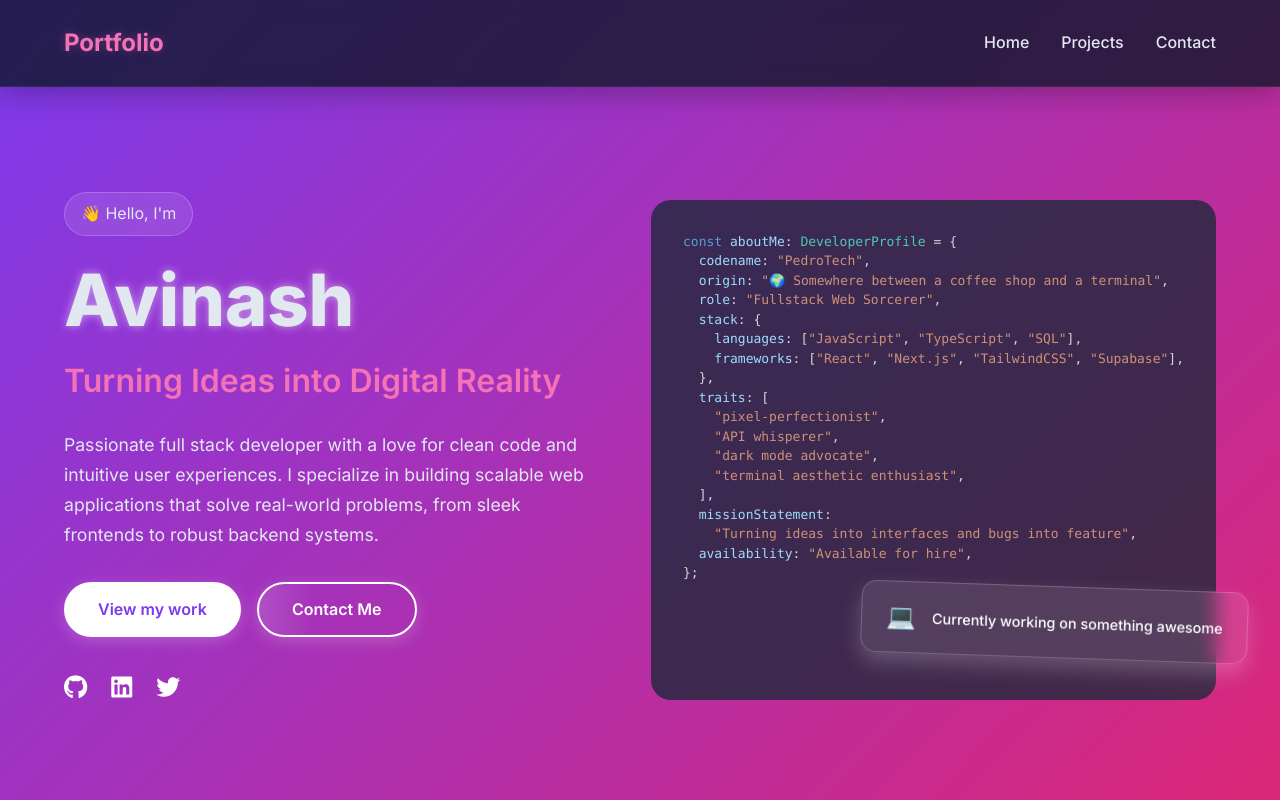
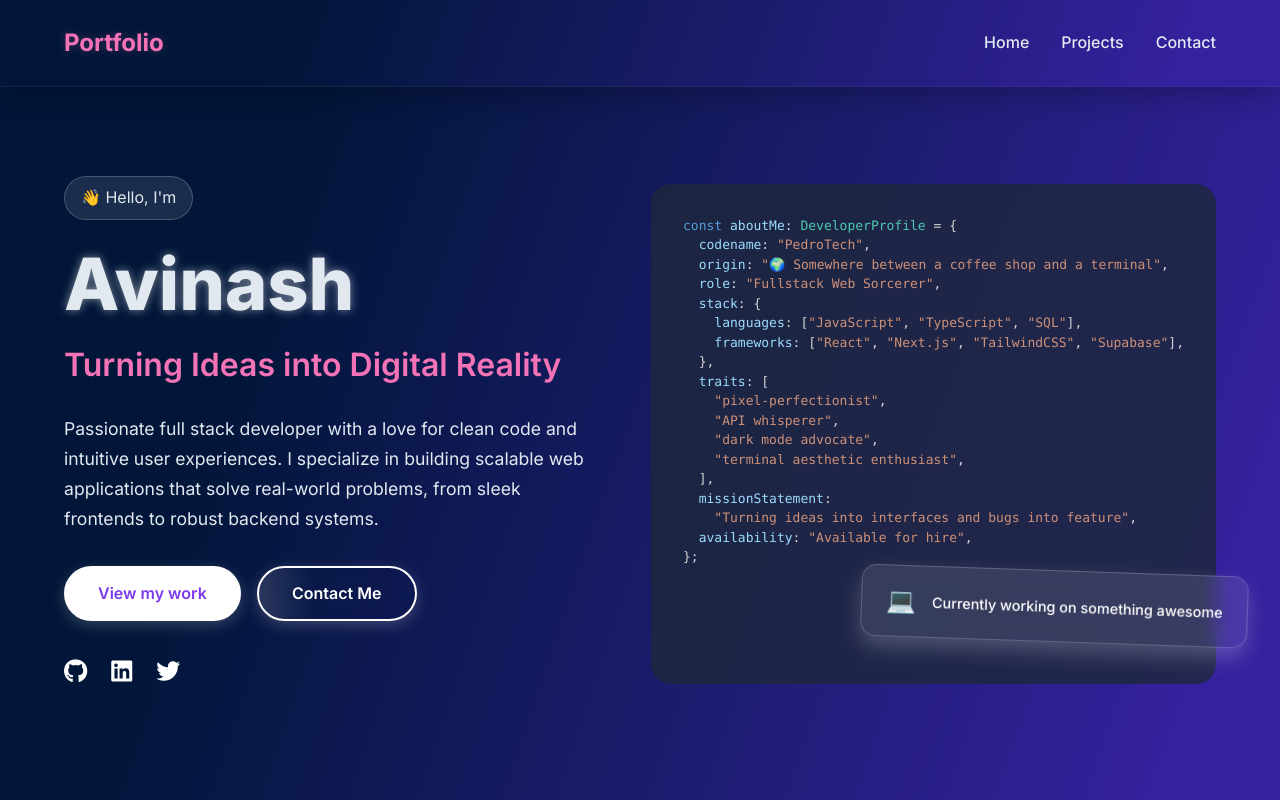
Before and after one commit to Avin7x/animations-personal-portfolio, a React (Vite) app: page / in a window 1280 px wide. Shown: the top 800 px of the page. Built offline with nearby package versions, Linux system fonts and the light colour scheme; no server answers.

Commit message:
updated navbar

```diff
--- a/package.json
+++ b/package.json
@@ -11,6 +11,10 @@
   },
   "dependencies": {
     "@emailjs/browser": "^4.4.1",
+    "@emotion/react": "^11.14.0",
+    "@emotion/styled": "^11.14.1",
+    "@mui/icons-material": "^7.3.2",
+    "@mui/material": "^7.3.2",
     "framer-motion": "^12.23.12",
     "react": "^19.1.1",
     "react-dom": "^19.1.1",
--- a/src/App.css
+++ b/src/App.css
@@ -102,12 +102,13 @@ body {
 
 .hero {
   min-height: 100vh;
-  background: linear-gradient(135deg, var(--gradient-start) 0%, var(--gradient-end) 100%);
+  background: linear-gradient( 108.8deg,  rgba(1,22,56,1) 21.9%, rgba(52,33,158,1) 92.2% );
   display: flex;
   align-items: center;
   padding: 0 5%;
   position: relative;
   overflow: hidden;
+
 }
 
 .hero-container {
@@ -119,6 +120,7 @@ body {
   margin: 0 auto;
   width: 100%;
   padding-top: 100px;
+  padding-bottom: 2rem;
 }
 
 .hero-content {
@@ -274,6 +276,8 @@ body {
   width: 100%;
   height: 500px;
 }
+
+
 
 
 /*mHero media queries */
--- a/src/components/Hero.jsx
+++ b/src/components/Hero.jsx
@@ -59,7 +59,7 @@ const Hero = () => {
               View my work
             </motion.a>
 
-            <motion.a href="#contacts"
+            <motion.a href="#contact"
             className="cta-secondary"
             whileHover={{ scale: 1.05 }}
             whileTap={{ scale: 0.95 }}
--- a/src/components/Navbar.jsx
+++ b/src/components/Navbar.jsx
@@ -1,10 +1,15 @@
-import {  motion } from "framer-motion"
-
+import { useState } from "react";
+import { motion } from "framer-motion";
+import Drawer from "@mui/material/Drawer";
+import IconButton from "@mui/material/IconButton";
+import MenuIcon from "@mui/icons-material/Menu";
+import CloseIcon from "@mui/icons-material/Close";
+import useMediaQuery from "@mui/material/useMediaQuery";
 
 const fadeInUp = {
-        initial:{ opacity: 0, y:20 },
-        animate:{ opacity: 1, y: 0 },
-        transition:{ duration: 0.6 },
+  initial: { opacity: 0, y: 20 },
+  animate: { opacity: 1, y: 0 },
+  transition: { duration: 0.6 },
 };
 
 const staggerContainer = {
@@ -14,49 +19,112 @@ import {  motion } from "framer-motion"
     },
   },
 };
+
 const Navbar = () => {
+  const [open, setOpen] = useState(false);
+  const isDesktop = useMediaQuery("(min-width:900px)");
 
+  const navItems = [
+    { name: "Home", href: "#home" },
+    { name: "Projects", href: "#projects" },
+    { name: "Contact", href: "#contact" },
+  ];
+
+  const handleLinkClick = () => {
+    setOpen(false); // close drawer when a link is clicked
+  };
+
+  const renderLinks = () =>
+    navItems.map((item) => (
+      <motion.li
+        key={item.name}
+        variants={fadeInUp}
+        whileHover={{ scale: 1.1 }}
+        whileTap={{ scale: 0.95 }}
+        onClick={handleLinkClick}
+      >
+        <a href={item.href}>{item.name}</a>
+      </motion.li>
+    ));
 
   return (
     <motion.nav
       className="nav"
       initial={{ y: -100 }}
       animate={{ y: 0 }}
-    transition={{ duration: 0.6, ease: "easeOut" }} >
-        <motion.div className="logo" whileHover={{ scale: 1.05 }} whileTap={{ scale: 0.95 }}>Portfolio</motion.div>
+      transition={{ duration: 0.6, ease: "easeOut" }}
+      style={{
+        background:
+          "linear-gradient(108.8deg, rgba(1,22,56,1) 21.9%, rgba(52,33,158,1) 92.2%)",
+      }}
+    >
+      <motion.div
+        className="logo"
+        whileHover={{ scale: 1.05 }}
+        whileTap={{ scale: 0.95 }}
+      >
+        Portfolio
+      </motion.div>
 
-
+      {isDesktop ? (
         <motion.ul
           className="nav-links"
           variants={staggerContainer}
           initial="initial"
           animate="animate"
         >
-         <motion.li
-            variants={fadeInUp}
-            whileHover={{ scale: 1.1}}
-            whileTap={{ scale: 0.95 }}
+          {renderLinks()}
+        </motion.ul>
+      ) : (
+        <>
+          {/* Hamburger / Cross toggle */}
+          <IconButton onClick={() => setOpen(!open)}>
+            {open ? <CloseIcon sx={{ color: "white" }} /> : <MenuIcon sx={{ color: "white" }} />}
+          </IconButton>
+
+          {/* Mobile drawer */}
+          <Drawer
+            variant="temporary"
+            anchor="top"
+            open={open}
+            onClose={() => setOpen(false)}
+            PaperProps={{
+              sx: {
+                width: 180,
+                height: 250,
+                bgcolor: "rgba(20,20,70,0.8)",  // new drawer background color
+                backdropFilter: "blur(10px)",    // blur effect
+                boxShadow: "none",
+                mt: "70px",                      // slightly below navbar
+                ml: 2,                            // optional left offset
+                borderRadius: 2,
+                overflow: "visible",
+                p: 2,                             // padding inside drawer
+              },
+            }}
           >
-          <a href="#home">Home</a>
-        </motion.li>
-        <motion.li
-          variants={fadeInUp}
-          whileHover={{ scale: 1.1}}
-          whileTap={{ scale: 0.95 }}
+            <motion.ul
+              className="nav-links"
+              variants={staggerContainer}
+              initial="initial"
+              animate="animate"
+              style={{
+                display: "flex",
+                flexDirection: "column",
+                listStyle: "none",
+                padding: 0,
+                margin: 0,
+                height: "100%",
+                justifyContent: "space-evenly",
+                paddingLeft: "10px", // move links away from extreme left
+              }}
             >
-          <a href="#projects">Projects</a>
-        </motion.li>
-        <motion.li
-          variants={fadeInUp}
-          whileHover={{ scale: 1.1}}
-          whileTap={{ scale: 0.95 }}
-        >
-          <a href="#contact">Contact</a>
-        </motion.li>
+              {renderLinks()}
             </motion.ul>
+          </Drawer>
+        </>
+      )}
     </motion.nav>
-
-
   );
 };
 
```
Also changed, not shown: 1 other file (tests, documents, lock files or other folders). Lines whose indentation alone changed are shown as unchanged.
